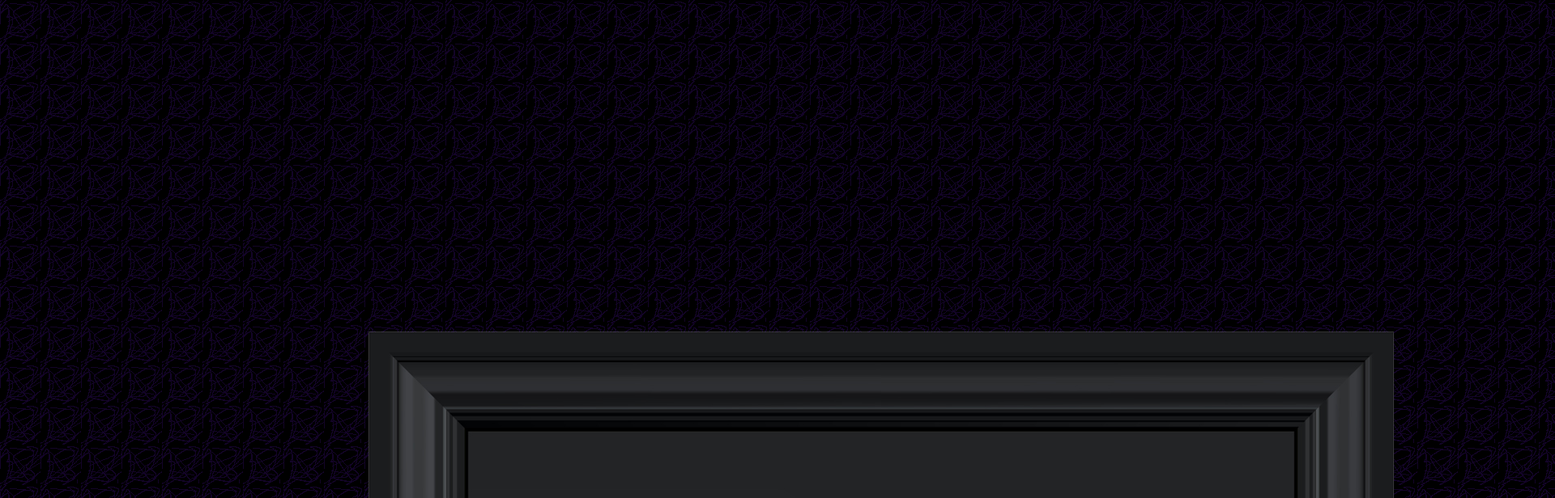
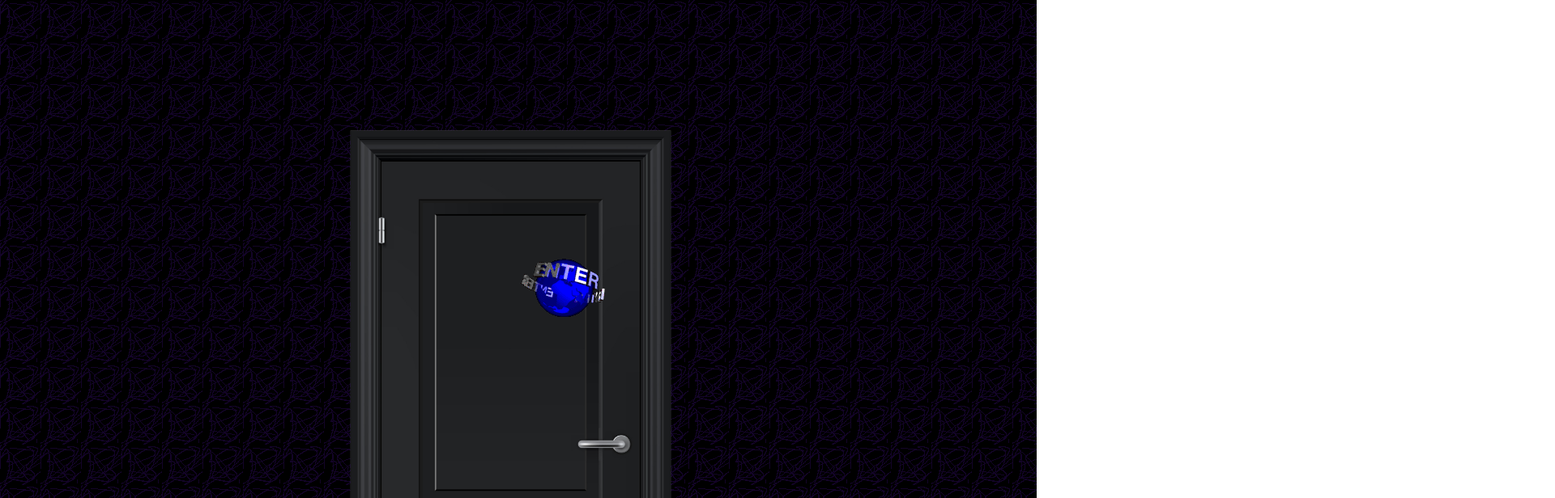
Before and after one commit to PiterMart/ZyntaxWeb, a plain HTML site: page index.html in a window 1280 px wide. Shown: the top 616 px of the page at 81% size, 1920 px wide, since content can reach past the window. Drawn offline with Linux system fonts and the light colour scheme.

Commit message:
please work

```diff
--- a/css/style.css
+++ b/css/style.css
@@ -77,21 +77,21 @@
         font-size: 2rem;
     }
 
-    entrance_div {
+    .entrance_div {
         justify-items: center;
         height: 109%;
         text-align: center;
 
     }
 
-    entrance_bttn {
+    .entrance_bttn {
         position: absolute;
         top: 40%;
         left: 50%;
         margin: auto;
     }
 
-    door{
+    .door{
         height: 1000px;
         margin: auto;
     }
```
